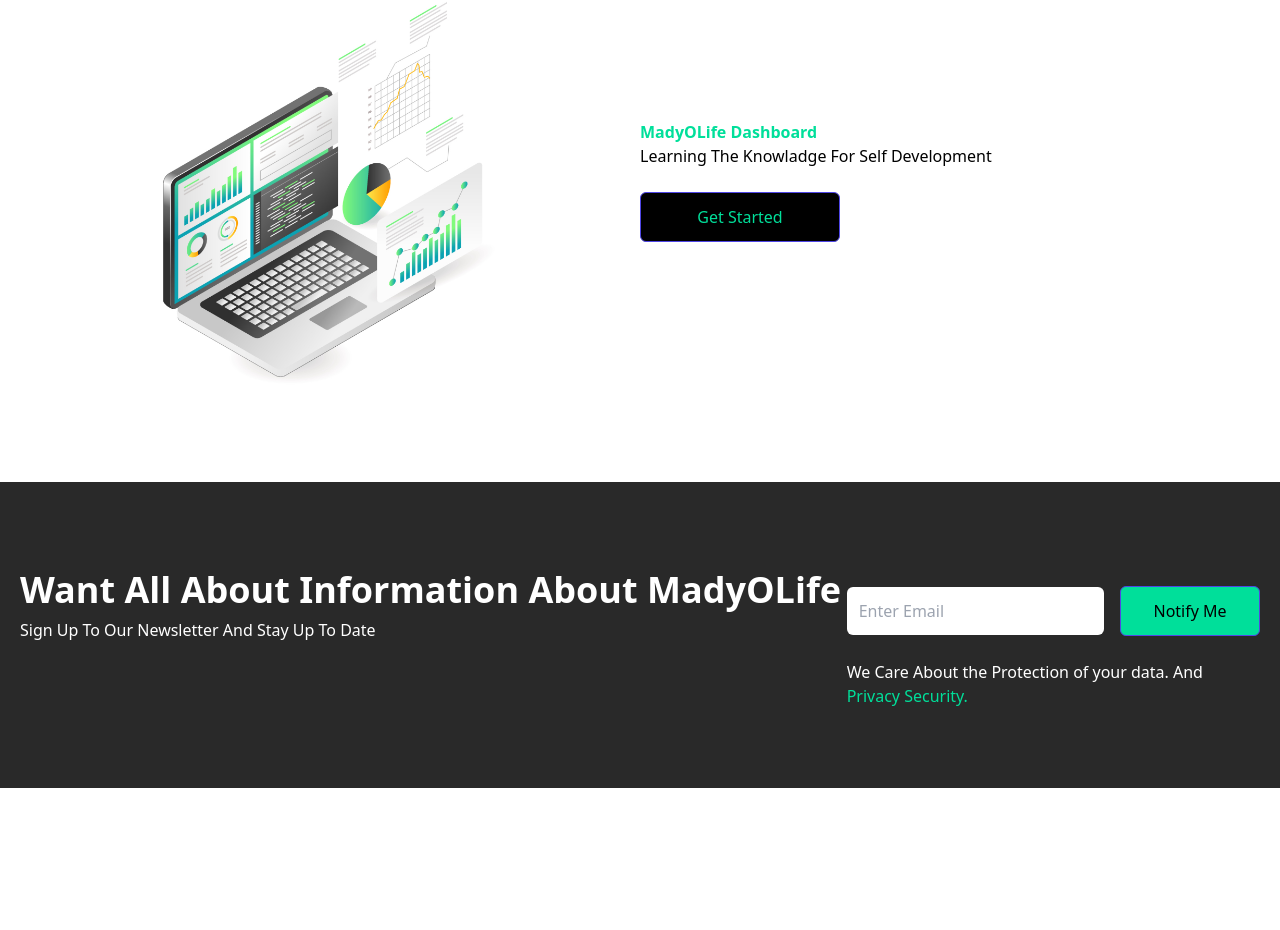
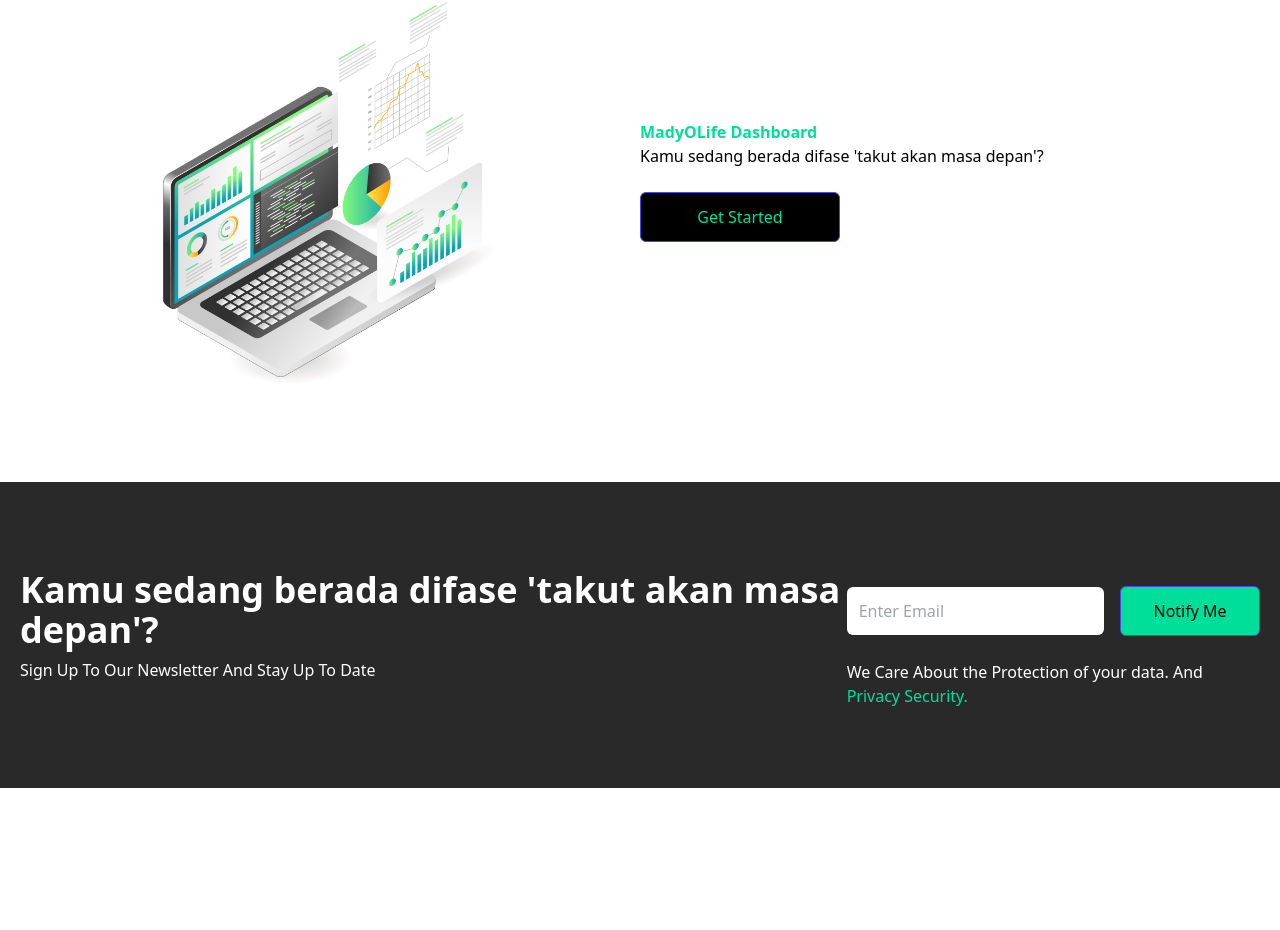
Before and after one commit to aryadaulat/websitemadyolife, a React (Create React App) app: page / in a window 1280 px wide. Shown: the part 799-1729 px from the top of the page. Built offline with nearby package versions, Linux system fonts and the light colour scheme; no server answers; what @aws-amplify/datastore, aws-amplify would draw is missing.

Commit message:
updatenewsletter

```diff
--- a/src/components/Analytics.jsx
+++ b/src/components/Analytics.jsx
@@ -1,25 +1,30 @@
-import React from 'react'
-import Laptop from '../assets/laptop.jpg'
+import React from "react";
+import Laptop from "../assets/laptop.jpg";
 
 const Analytics = () => {
-	const Dashboard =()=>{
-		alert('Coming Soon')
-	}
-	return (
-		<div name='analytics' className='w-full bg-white py-16 px-4'>
-			<div className='max-w-[1240px] mx-auto grid md:grid-cols-2'>
-				<img className='w-[500px] mx-auto my-4' src={Laptop} alt="/"/>
-				<div className='flex flex-col justify-center'>
-					<p className='text-[#00df9a] font-bold '>MadyOLife Dashboard</p>
-					<h1 clalssName='md:text-4xl sm:text-3xl text-2xl font-bold py-2'>Learning The Knowladge For Self Development</h1>
+  const Dashboard = () => {
+    alert("Coming Soon");
+  };
+  return (
+    <div name="analytics" className="w-full bg-white py-16 px-4">
+      <div className="max-w-[1240px] mx-auto grid md:grid-cols-2">
+        <img className="w-[500px] mx-auto my-4" src={Laptop} alt="/" />
+        <div className="flex flex-col justify-center">
+          <p className="text-[#00df9a] font-bold ">MadyOLife Dashboard</p>
+          <h1 clalssName="md:text-4xl sm:text-3xl text-2xl font-bold py-2">
+            Kamu sedang berada difase 'takut akan masa depan'?
+          </h1>
 
-					<button onClick={Dashboard} className='bg-black w-[200px] rounded-md font-medium my-6 mx-auto md:mx-0 py-3 text-[#00df9a]'>Get Started</button>
-				</div>
+          <button
+            onClick={Dashboard}
+            className="bg-black w-[200px] rounded-md font-medium my-6 mx-auto md:mx-0 py-3 text-[#00df9a]"
+          >
+            Get Started
+          </button>
+        </div>
+      </div>
+    </div>
+  );
+};
 
-			</div>
-
-		</div>
-	)
-}
-
-export default Analytics
+export default Analytics;
--- a/src/components/NewsLetter.jsx
+++ b/src/components/NewsLetter.jsx
@@ -1,42 +1,43 @@
 import React, { useState } from "react";
-import { DataStore } from '@aws-amplify/datastore';
-import { NewsLetter as postemail } from '../models';
+import { DataStore } from "@aws-amplify/datastore";
+import { NewsLetter as postemail } from "../models";
 
 const NewsLetter = () => {
-  const [ email, setEmail ] = useState("");
+  const [email, setEmail] = useState("");
 
-  const submit = async ()=>{
-		console.log('phase1')
-		console.log(email)
-		await DataStore.save(
-			new postemail({
-			"email": email
-		})
-	);
-	console.log('endphase')
-	}
+  const submit = async () => {
+    console.log("phase1");
+    console.log(email);
+    await DataStore.save(
+      new postemail({
+        email: email,
+      })
+    );
+    console.log("endphase");
+  };
 
   return (
     <div className="w-full py-16 text-white px-4">
       <div className="max-w-[1240px] mx-auto grid lg:grid-cols-3">
         <div className="lg:col-span-2 my-4">
           <h1 className="md:text-4xl sm:text-3xl text-2xl font-bold py-2">
-            Want All About Information About MadyOLife{" "}
+            Kamu sedang berada difase 'takut akan masa depan'?{" "}
           </h1>
           <p>Sign Up To Our Newsletter And Stay Up To Date</p>
         </div>
         <div className="my-4">
           <div className="flex flex-col sm:flex-row items-center justify-between w-full">
             <input
-              onChange={ (event) => setEmail(event.target.value) }
+              onChange={(event) => setEmail(event.target.value)}
               value={email}
               className="p-3 flex w-full rounded-md text-black"
               type="email"
               placeholder="Enter Email"
             />
             <button
-						onClick={submit}
-						className="bg-[#00df9a] w-[200px] rounded-md font-medium ml-4 my-6 px-6 py-3 text-black">
+              onClick={submit}
+              className="bg-[#00df9a] w-[200px] rounded-md font-medium ml-4 my-6 px-6 py-3 text-black"
+            >
               Notify Me
             </button>
           </div>
```
